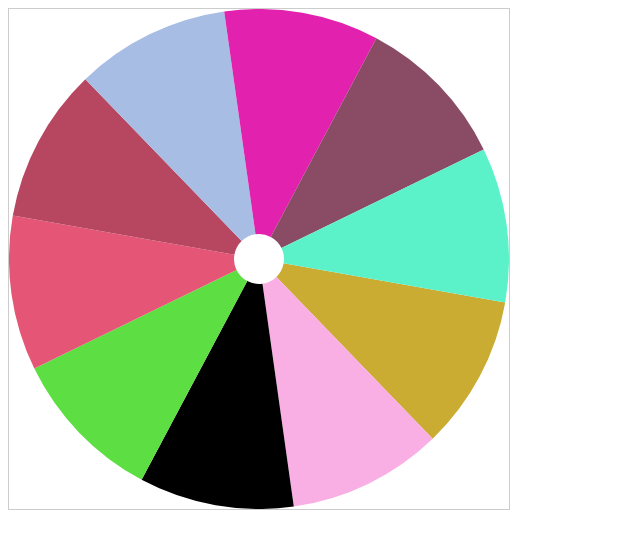
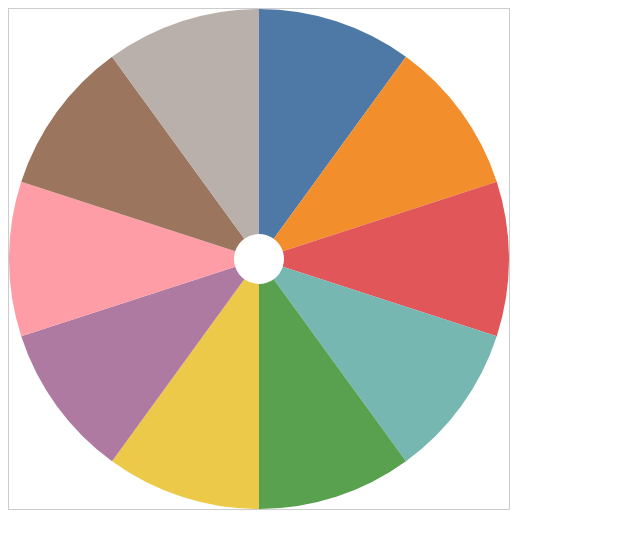
Before and after one commit to nagarsuresh/standup-wheel, an Angular app: page / in a window 1280 px wide. Shown: the top 548 px of the page, without its empty margins (0-640 px from the left). Built offline with nearby package versions, Linux system fonts and the light colour scheme.

Commit message:
adding rotation

```diff
--- a/package.json
+++ b/package.json
@@ -18,6 +18,8 @@
     "@angular/platform-browser": "~12.0.5",
     "@angular/platform-browser-dynamic": "~12.0.5",
     "@angular/router": "~12.0.5",
+    "d3-scale": "^4.0.0",
+    "d3-scale-chromatic": "^3.0.0",
     "d3-shape": "^3.0.1",
     "rxjs": "~6.6.0",
     "tslib": "^2.1.0",
@@ -27,6 +29,8 @@
     "@angular-devkit/build-angular": "~12.0.5",
     "@angular/cli": "~12.0.5",
     "@angular/compiler-cli": "~12.0.5",
+    "@types/d3-scale": "^4.0.1",
+    "@types/d3-scale-chromatic": "^3.0.0",
     "@types/d3-shape": "^3.0.2",
     "@types/jasmine": "~3.6.0",
     "@types/node": "^12.11.1",
--- a/src/app/app.component.html
+++ b/src/app/app.component.html
@@ -1,5 +1,5 @@
 <svg class="mainSvg" viewBox="-100 -100 200 200">
-  <g transform="rotate(100)">
+  <g [attr.transform]="transform" class="circle">
     <path [attr.d]="person.path" *ngFor="let person of persons" [style.fill]="person.color"></path>
   </g>
 </svg>
--- a/src/app/app.component.scss
+++ b/src/app/app.component.scss
@@ -4,3 +4,7 @@
   height: 500px;
   border: 1px solid #ccc;
 }
+
+.circle {
+  transition: transform 3s ease-in-out;
+}
--- a/src/app/app.component.ts
+++ b/src/app/app.component.ts
@@ -1,5 +1,7 @@
-import { Component } from '@angular/core';
+import { Component, HostListener } from '@angular/core';
 import { arc } from 'd3-shape';
+import { scaleOrdinal } from 'd3-scale';
+import { schemeTableau10 } from 'd3-scale-chromatic';
 
 @Component({
   selector: 'app-root',
@@ -13,22 +15,36 @@ export class AppComponent {
 
   NUM_PERSONS = 10;
 
+  rotateBy = 0;
+
   persons: { name: string, startAngle: number, endAngle: number, color: string, path?: string | null }[] = [];
+
+  get transform() {
+    return `rotate(${this.rotateBy})`;
+  }
 
   constructor() {
     this.fillPersons();
     this.generatePath();
   }
 
+  @HostListener('click')
+  clicked() {
+
+    this.rotateBy += this.NUM_PERSONS * 360 + Math.round(Math.random() * 360);
+  }
+
   fillPersons(): void {
     const increment = (Math.PI * 2) / this.NUM_PERSONS;
+    const colorScale = scaleOrdinal(schemeTableau10);
     let startAngle = 0;
     for (let i = 0; i < this.NUM_PERSONS; i++) {
+      const name = `Person ${i}`;
       this.persons.push({
-        name: `Person ${i}`,
+        name: name,
         startAngle: startAngle,
         endAngle: (startAngle + increment),
-        color: `#${Math.floor(Math.random() * 16777215).toString(16)}`
+        color: colorScale(name)
       });
       startAngle += increment;
     }
```
Also changed, not shown: 1 other file (tests, documents, lock files or other folders).
